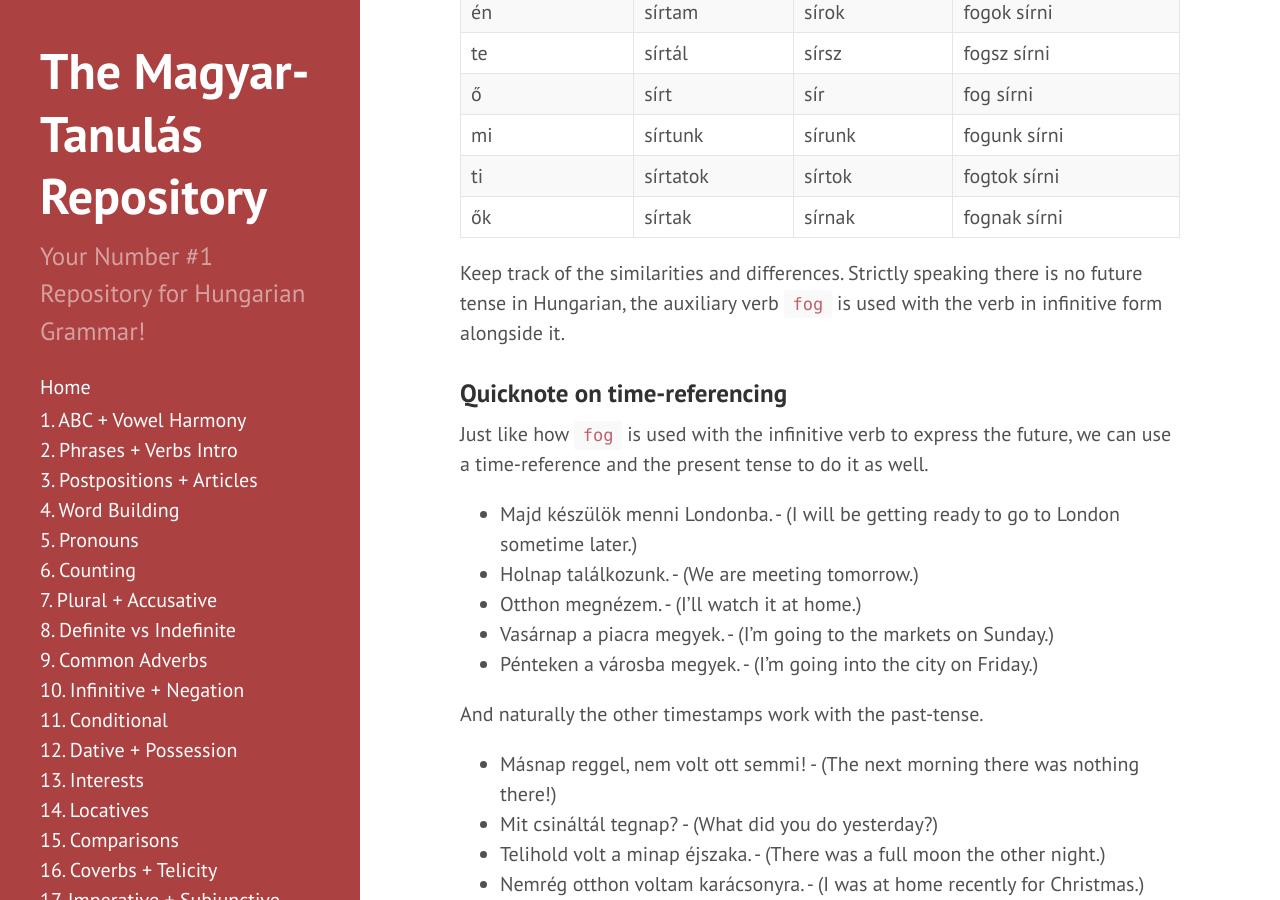
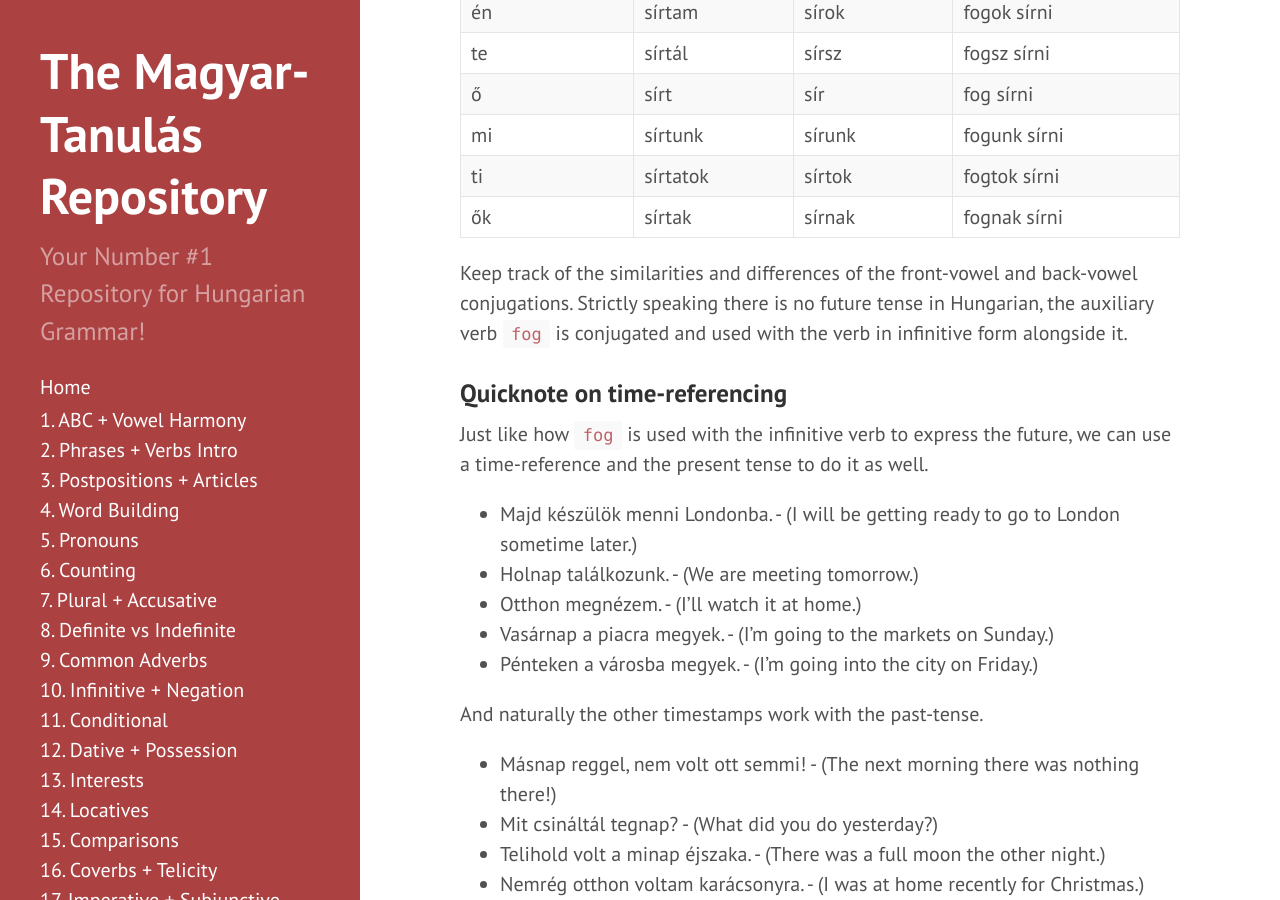
Before and after one commit to Magyartanulas/magyartanulas.github.io, a Jekyll site: the page built from phrases_verbs-intro.md, in a window 1280 px wide and 900 px high, scrolled down 5786 px. Built offline with Jekyll 4.4.1, drawn with Linux system fonts in a browser that asks for light colours; comment, search, counter and statistics services are not loaded.

Commit message:
Update phrases_verbs-intro.md
Im guessing this is what its referring to, either way it probably needs clarification

```diff
--- a/phrases_verbs-intro.md
+++ b/phrases_verbs-intro.md
@@ -156,7 +156,7 @@ Also, just because the future tense is structured like this in the table, doesn'
 | ti      | sírtatok | sírtok  | fogtok sírni |
 | ők      | sírtak   | sírnak  | fognak sírni |
 
-Keep track of the similarities and differences. Strictly speaking there is no future tense in Hungarian, the auxiliary verb `fog` is used with the verb in infinitive form alongside it.
+Keep track of the similarities and differences of the front-vowel and back-vowel conjugations. Strictly speaking there is no future tense in Hungarian, the auxiliary verb `fog` is conjugated and used with the verb in infinitive form alongside it.
 
 ### Quicknote on time-referencing
 
```
